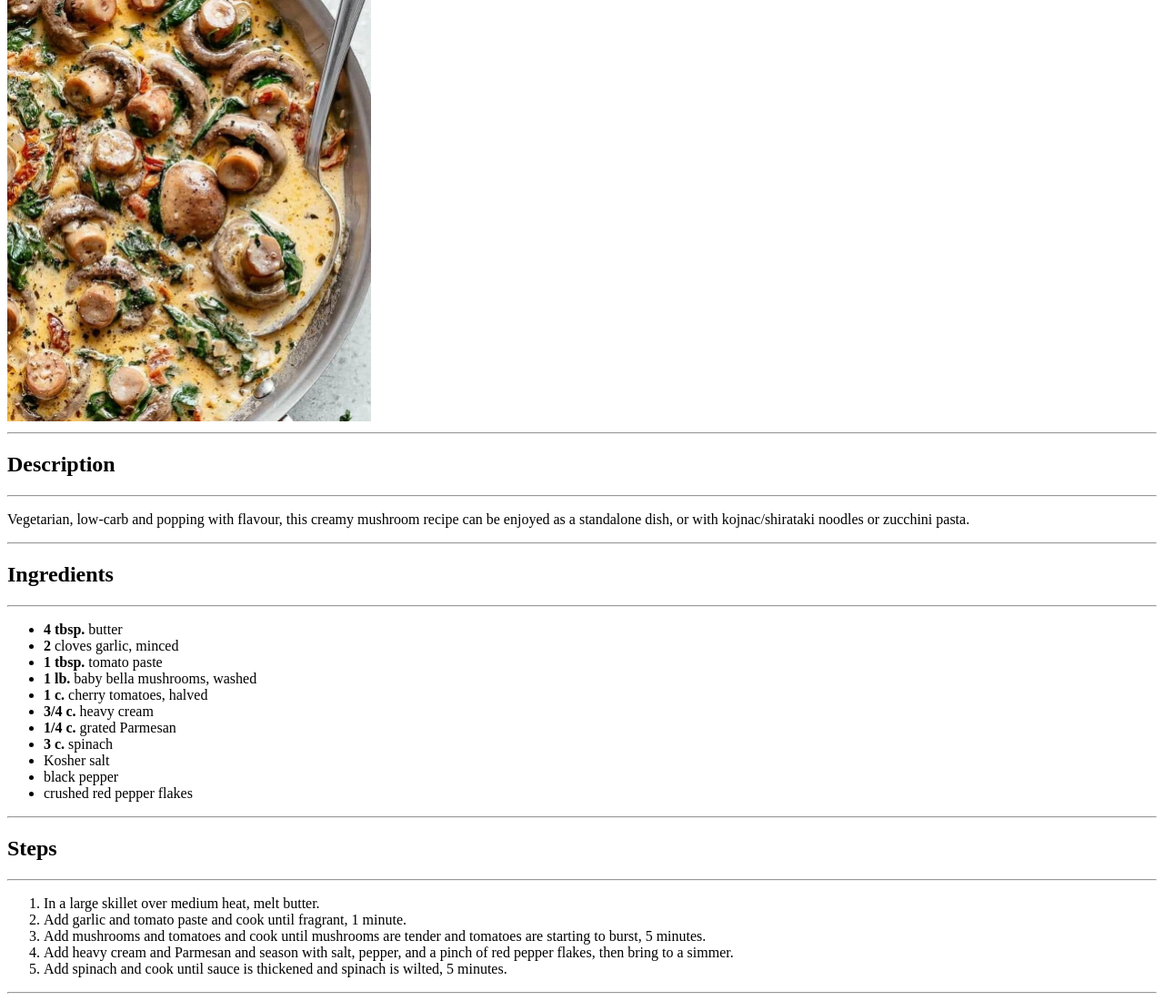
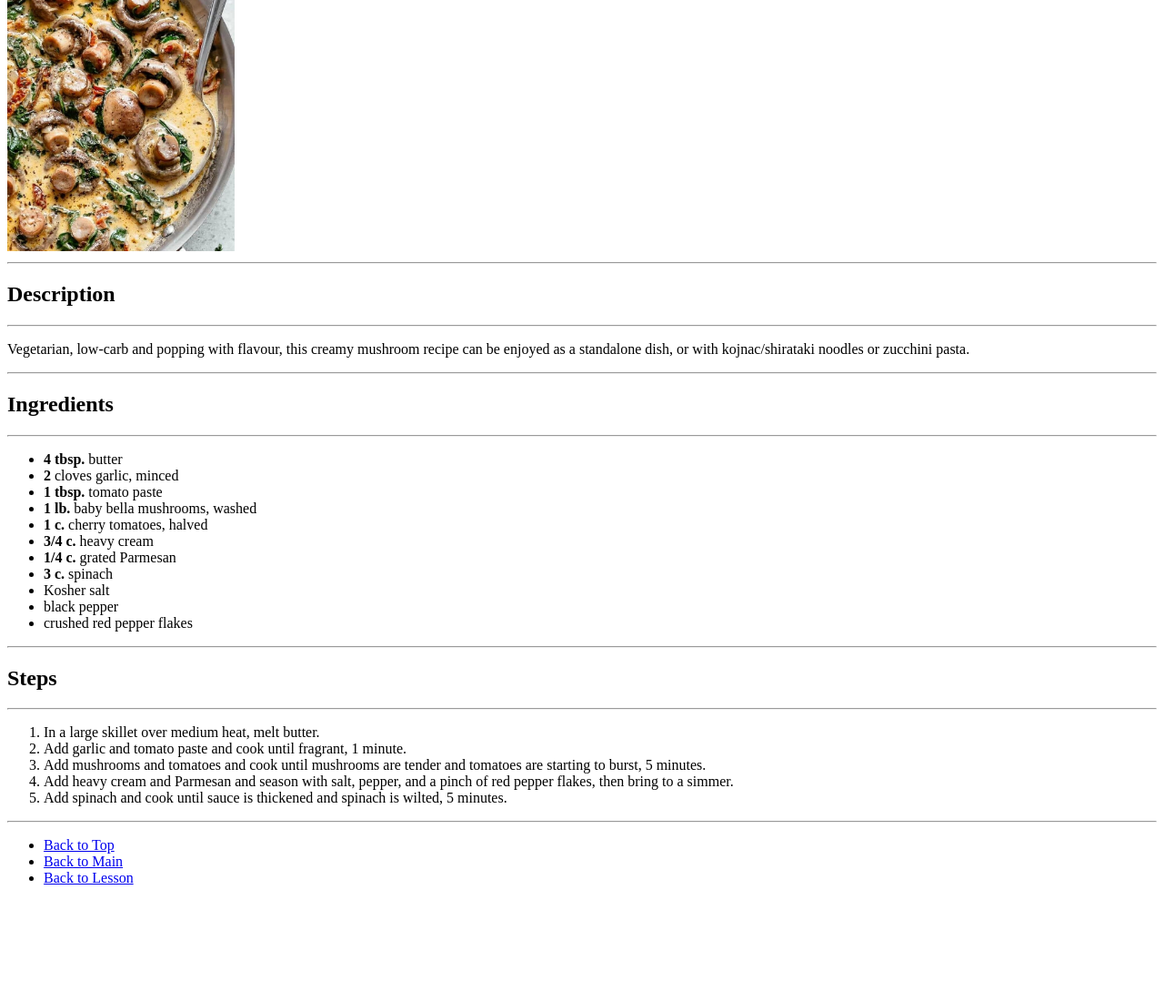
Before and after one commit to Procrastination-is-Poison/odin-recipes, a plain HTML site: page recipes/mushroom.html in a window 1280 px wide. Shown: the part 126-1226 px from the top of the page at 91% size. After the commit the page ends 1116 px from the top, so only its background shows below. Drawn offline with Linux system fonts and the light colour scheme.

Commit message:
Add links to top, Main & Odin pages from mushroom page

```diff
--- a/recipes/mushroom.html
+++ b/recipes/mushroom.html
@@ -9,7 +9,7 @@
     <body>
         <h1>Tuscan Butter Mushrooms</h1>
         <hr>
-        <img src="../imgs/mushroom.jpg" alt="finished tuscan butter mushroom dish" width="400x400">
+        <img src="../imgs/mushroom.jpg" alt="finished tuscan butter mushroom dish" width="250x250">
         <hr>
         <h2>Description</h2>
         <hr>
@@ -41,6 +41,12 @@
             <li>Add spinach and cook until sauce is thickened and spinach is wilted, 5 minutes. </li>
         </ol>
         <hr>
+        <ul>
+           <li><a href="#top">Back to Top</a></li>
+           <li><a href="../index.html">Back to Main</a></li>
+           <li><a href="https://www.theodinproject.com/lessons/foundations-recipes">Back to Lesson</a></li>
+        </ul>
+
 
 
 
```
Also changed, not shown: imgs/backtomain.png (added), imgs/cooking.png (added), imgs/description.png (added), imgs/ingredients.png (added), imgs/serving.png (added).
